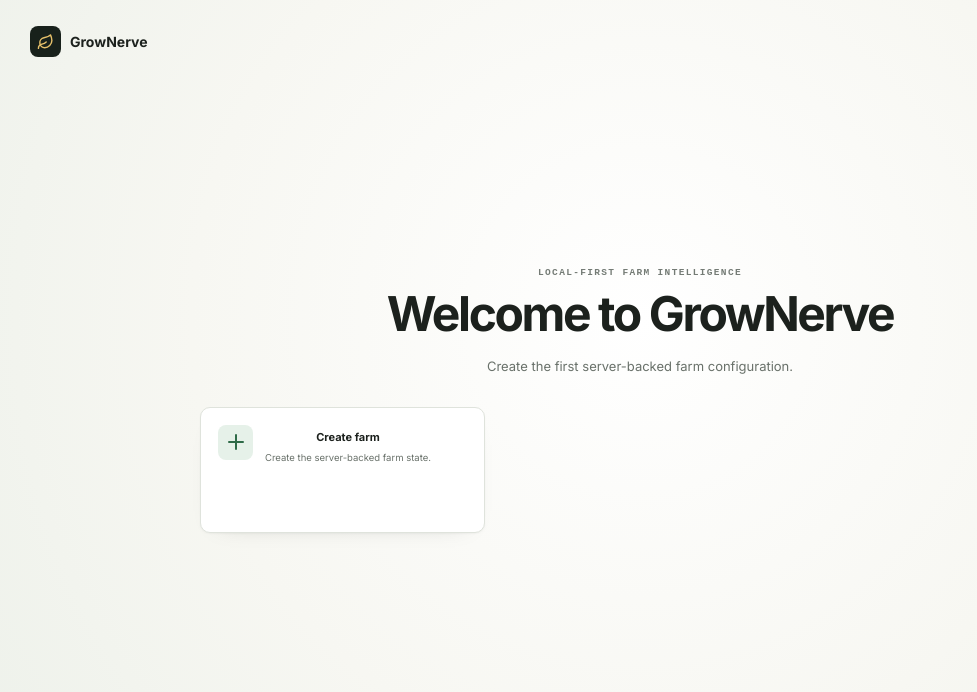
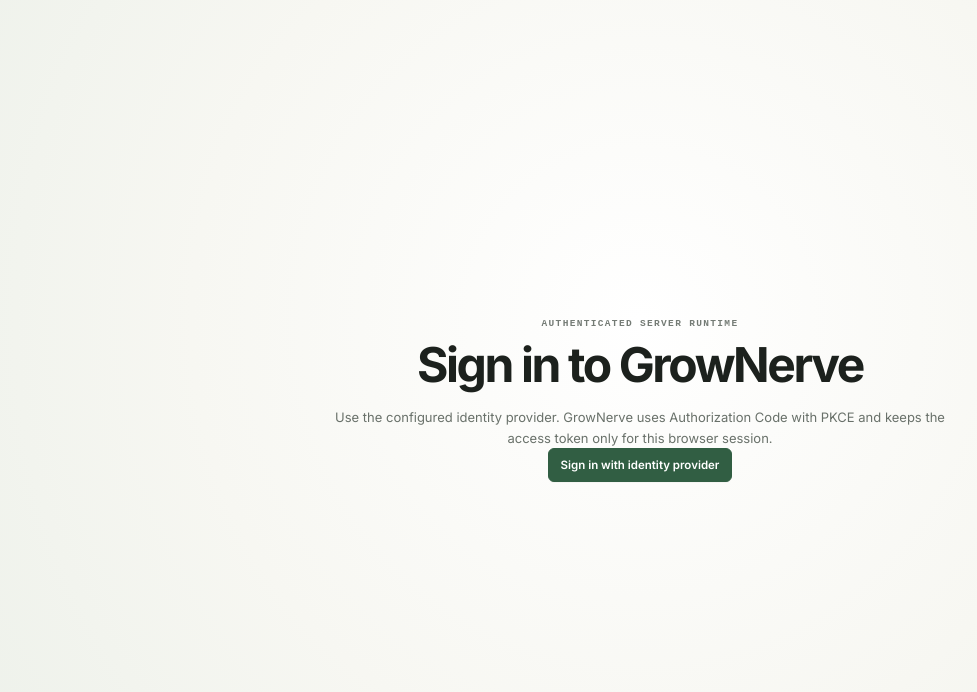
Before and after one commit to danielsobrado/GrowNerve, a React (Vite) app in the folder frontend/: page / in a window 1280 px wide. Shown: the top 692 px of the page, without its empty margins (0-977 px from the left). Built offline with nearby package versions, Linux system fonts and the light colour scheme; no server answers.

Commit message:
feat: gate server runtime behind OIDC or local login

```diff
--- a/frontend/src/main.tsx
+++ b/frontend/src/main.tsx
@@ -1,28 +1,62 @@
-import { StrictMode } from "react";
+import { StrictMode, useState } from "react";
 import { createRoot } from "react-dom/client";
 import { App, defaultBrowserRepository } from "./App";
+import {
+  beginOIDCSignIn, completeOIDCCallback, currentAccessToken, oidcConfigured, storeLocalToken,
+} from "./runtime/oidc";
 import { ServerFarmRepository } from "./runtime/serverRepository";
 import "./index.css";
 
 const runtimeMode = (import.meta.env.VITE_RUNTIME_MODE === "server" ? "server" : "browser") as "server" | "browser";
 
-/**
- * Reads the API credential for server mode. It is held in sessionStorage rather
- * than localStorage so it does not outlive the browser session, and the read is
- * guarded because a browser with site data blocked throws on access.
- */
-function apiToken(): string | undefined {
-  try {
-    return sessionStorage.getItem("grownerve.token") ?? undefined;
-  } catch {
-    return undefined;
-  }
+function ServerSignIn({ callbackError }: { callbackError?: string }) {
+  const [token, setToken] = useState("");
+  const [error, setError] = useState(callbackError);
+  const oidc = oidcConfigured();
+
+  const signInOIDC = async () => {
+    try {
+      setError(undefined);
+      await beginOIDCSignIn();
+    } catch (cause) {
+      setError(cause instanceof Error ? cause.message : "Sign in failed");
+    }
+  };
+  const signInLocal = () => {
+    try {
+      setError(undefined);
+      storeLocalToken(token);
+      location.reload();
+    } catch (cause) {
+      setError(cause instanceof Error ? cause.message : "Sign in failed");
+    }
+  };
+
+  return <main className="gn-welcome"><section><p className="gn-eyebrow">Authenticated server runtime</p><h1>Sign in to GrowNerve</h1><p>{oidc ? "Use the configured identity provider. GrowNerve uses Authorization Code with PKCE and keeps the access token only for this browser session." : "Enter a local bearer token configured by the GrowNerve server administrator."}</p>{error && <p className="gn-error">{error}</p>}{oidc ? <button className="gn-button primary" onClick={() => void signInOIDC()}>Sign in with identity provider</button> : <form className="gn-form" onSubmit={(event) => { event.preventDefault(); signInLocal(); }}><label>Bearer token<input type="password" autoComplete="current-password" value={token} onChange={(event) => setToken(event.target.value)} /></label><button className="gn-button primary" type="submit">Sign in</button></form>}</section></main>;
 }
 
-const repository = runtimeMode === "server"
-  ? new ServerFarmRepository(import.meta.env.VITE_API_URL || "http://127.0.0.1:8080", { token: apiToken() })
-  : defaultBrowserRepository;
+async function bootstrap() {
+  const root = createRoot(document.getElementById("root")!);
+  if (runtimeMode === "browser") {
+    root.render(<StrictMode><App repository={defaultBrowserRepository} runtimeMode="browser" /></StrictMode>);
+    return;
+  }
 
-createRoot(document.getElementById("root")!).render(
-  <StrictMode><App repository={repository} runtimeMode={runtimeMode} /></StrictMode>,
-);
+  let callbackError: string | undefined;
+  if (oidcConfigured()) {
+    try {
+      await completeOIDCCallback();
+    } catch (cause) {
+      callbackError = cause instanceof Error ? cause.message : "Identity-provider callback failed";
+    }
+  }
+  if (!currentAccessToken()) {
+    root.render(<StrictMode><ServerSignIn callbackError={callbackError} /></StrictMode>);
+    return;
+  }
+
+  const repository = new ServerFarmRepository(import.meta.env.VITE_API_URL || "http://127.0.0.1:8080", { token: currentAccessToken });
+  root.render(<StrictMode><App repository={repository} runtimeMode="server" /></StrictMode>);
+}
+
+void bootstrap();
```
